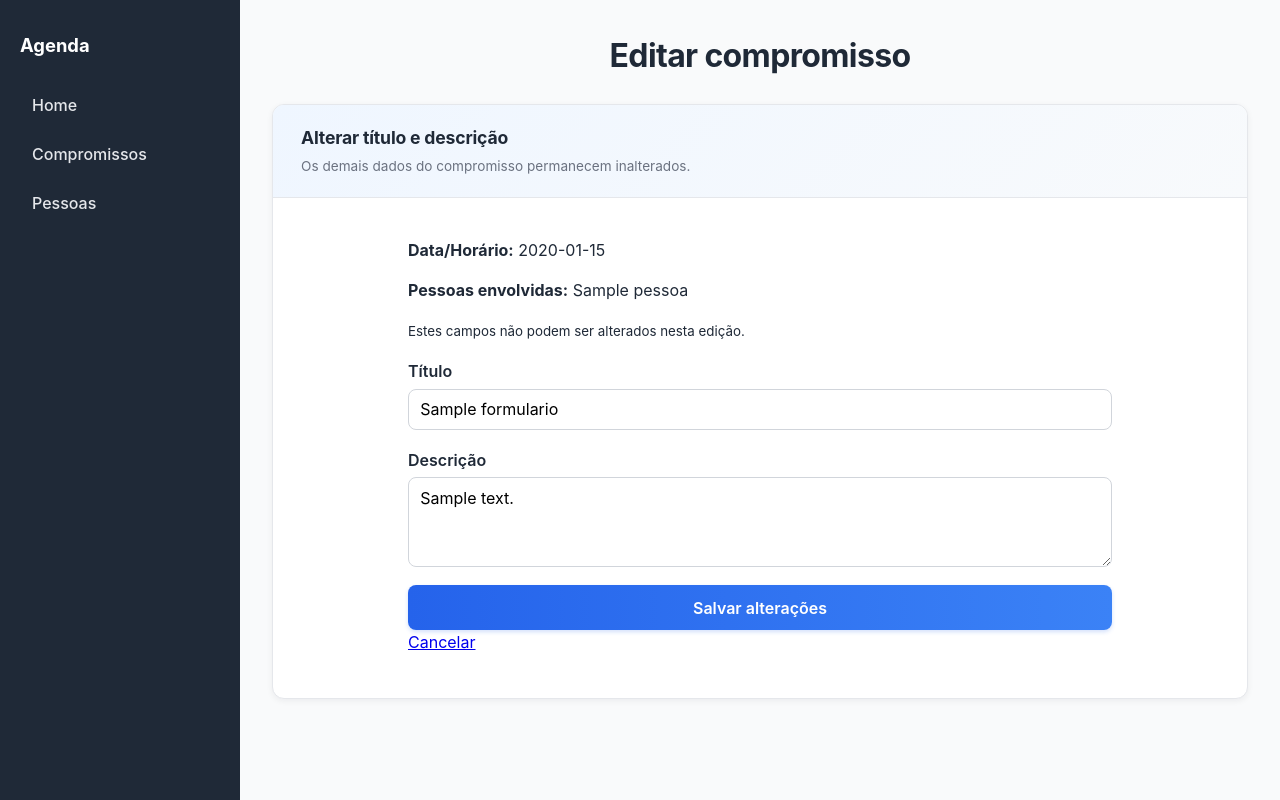
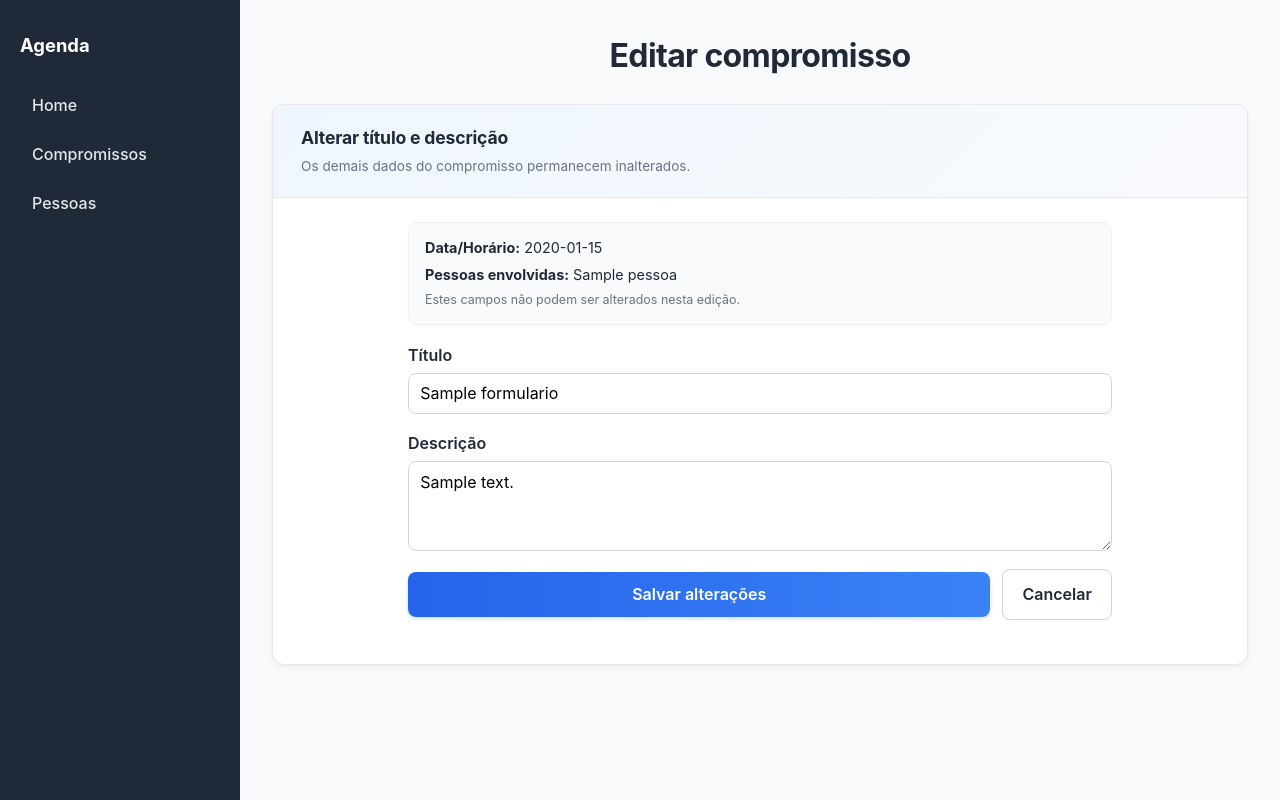
Before and after one commit to augustopdelima/agenda-compromissos, a Flask app: template app/templates/compromissos/editar.html in a window 1280 px wide. Run offline with Flask 3, Linux system fonts and the light colour scheme; the template is opened without the code that fills it: most values are stand-ins (such as "Sample title", 1, 10 or a date in 2020); parts of the project's set-up code (start-up, migrations or seed data) failed here and were passed over.

Commit message:
style: estilizar edição de compromissos
- botao-editar nos cards, com ícone e estado de hover
- bloco de dados fixos e área de ações no formulário de edição
- botao-cancelar alinhado ao botão de salvar

```diff
--- a/app/static/style.css
+++ b/app/static/style.css
@@ -434,6 +434,89 @@ button:hover {
     color: var(--cor-texto-suave);
 }
 
+/* Botão/link de edição no card de compromisso */
+.compromisso-card__acoes {
+    border-top: 1px solid #f3f4f6;
+    padding-top: 0.8rem;
+    display: flex;
+    justify-content: flex-end;
+}
+
+.botao-editar {
+    display: inline-flex;
+    align-items: center;
+    gap: 0.35rem;
+    padding: 0.4rem 0.8rem;
+    border: 1px solid #bfdbfe;
+    border-radius: 8px;
+    background-color: #eff6ff;
+    color: var(--cor-destaque-hover);
+    font-size: 0.82rem;
+    font-weight: 600;
+    text-decoration: none;
+    transition: background-color 0.15s ease, border-color 0.15s ease;
+}
+
+.botao-editar::before {
+    content: "✎";
+    font-size: 0.9rem;
+}
+
+.botao-editar:hover {
+    background-color: #dbeafe;
+    border-color: var(--cor-destaque);
+}
+
+/* Dados fixos e ações no formulário de edição */
+.formulario__info {
+    display: grid;
+    gap: 0.35rem;
+    padding: 0.9rem 1rem;
+    background-color: #f8fafc;
+    border: 1px solid #eef2f7;
+    border-radius: 8px;
+}
+
+.formulario__info p {
+    margin: 0;
+    font-size: 0.9rem;
+}
+
+.formulario__info small {
+    color: var(--cor-texto-suave);
+    font-size: 0.78rem;
+}
+
+.formulario__acoes {
+    display: flex;
+    flex-wrap: wrap;
+    gap: 0.75rem;
+    align-items: center;
+}
+
+.formulario__acoes .botao {
+    flex: 1 1 220px;
+    width: auto;
+}
+
+.botao-cancelar {
+    flex: 0 1 auto;
+    padding: 0.8rem 1.2rem;
+    border: 1px solid var(--cor-borda);
+    border-radius: 8px;
+    color: var(--cor-texto);
+    font-weight: 600;
+    font-size: 1rem;
+    text-decoration: none;
+    text-align: center;
+    transition: background-color 0.15s ease, border-color 0.15s ease;
+}
+
+.botao-cancelar:hover {
+    background-color: #f3f4f6;
+    border-color: #9ca3af;
+}
+
 .estado-vazio {
     grid-column: 1 / -1;
     margin: 0;
```
